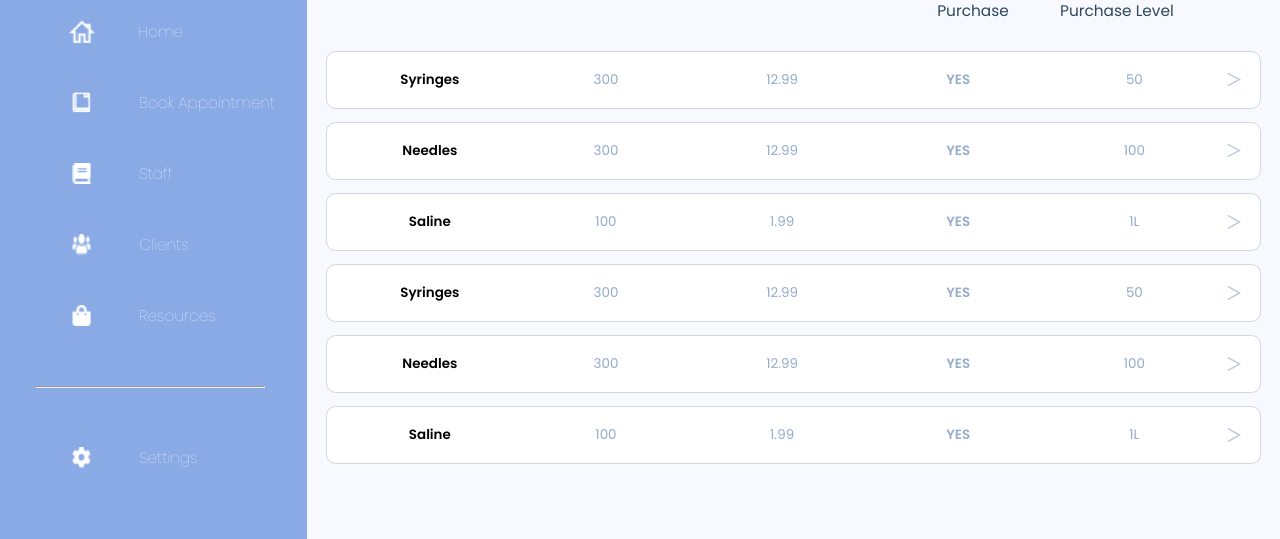
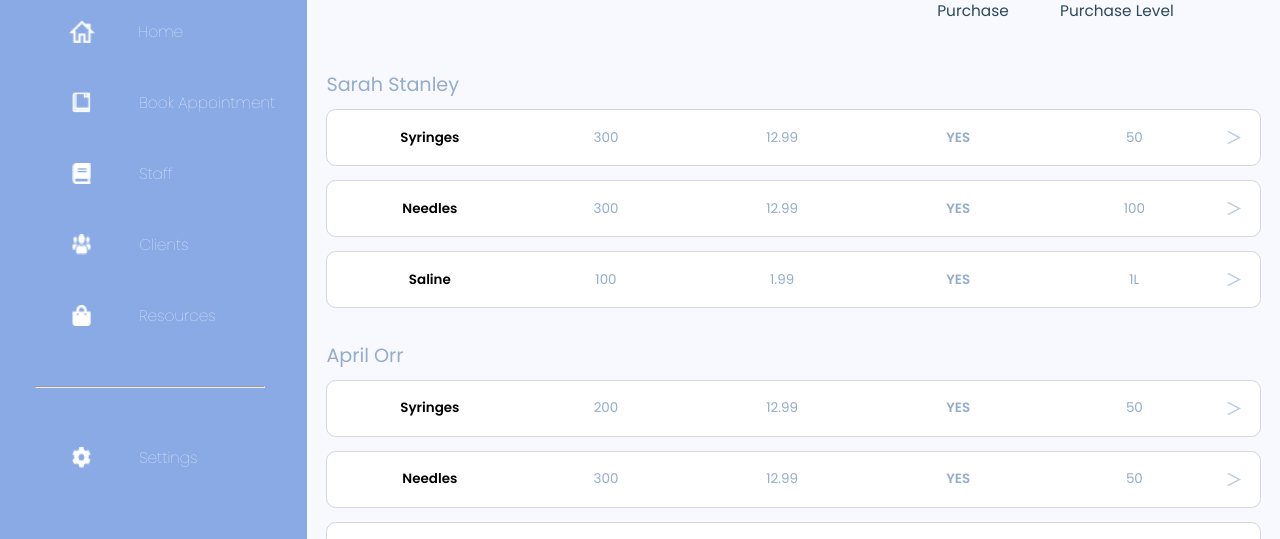
Before and after one commit to nology-tech/verde-client-project, a React (Vite) app: page /resources in a window 1280 px wide. Shown: the part 148-687 px from the top of the page. Built offline with nearby package versions, Linux system fonts and the light colour scheme; no server answers; sample sign-in values are in the browser's storage.

Commit message:
Added staff name to the list

```diff
--- a/src/components/ResourceCardList/ResourceCardList.scss
+++ b/src/components/ResourceCardList/ResourceCardList.scss
@@ -4,7 +4,7 @@
 .resource-card-list {
     margin-left: 1rem;
     margin-right: 1rem;
-    margin-top: 1rem;
+    margin-top: 0.5rem;
 
 
 
--- a/src/data/ResourceCardLists.ts
+++ b/src/data/ResourceCardLists.ts
@@ -1,6 +1,6 @@
 export const ResourceCardList1 = [
   {
-    staffname: "Sarah Stanley",
+    staffName: "Sarah Stanley",
     id: 1,
     resourceName: "Syringes",
     quantityRemaining: 300,
@@ -10,7 +10,7 @@ export const ResourceCardList1 = [
     path: "/healthresource/1"
   },
   {
-    staffname: "Sarah Stanley",
+    staffName: "Sarah Stanley",
     id: 2,
     resourceName: "Needles",
     quantityRemaining: 300,
@@ -20,7 +20,7 @@ export const ResourceCardList1 = [
     path: "/healthresource/2",
   },
   {
-    staffname: "Sarah Stanley",
+    staffName: "Sarah Stanley",
     id: 3,
     resourceName: "Saline",
     quantityRemaining: 100,
@@ -33,9 +33,9 @@ export const ResourceCardList1 = [
 
 
 
-  export const resourceCardList2 = [
+  export const ResourceCardList2 = [
   {
-    staffname: "April Orr",
+    staffName: "April Orr",
     id: 1,
     resourceName: "Syringes",
     quantityRemaining: 200,
@@ -46,7 +46,7 @@ export const ResourceCardList1 = [
   },
 
   {
-    staffname: "April Orr",
+    staffName: "April Orr",
     id: 2,
     resourceName: "Needles",
     quantityRemaining: 300,
@@ -57,7 +57,7 @@ export const ResourceCardList1 = [
   },
 
   {
-    staffname: "April Orr",
+    staffName: "April Orr",
     id: 3,
     resourceName: "Saline",
     quantityRemaining: 100,
--- a/src/pages/Resources/Resources.scss
+++ b/src/pages/Resources/Resources.scss
@@ -5,6 +5,7 @@
 
     width: 100vw;
     height: 100%;
+
     &--light {
         background-color: $clr-secondary-lt;
     }
@@ -23,6 +24,17 @@
         display: none;
     }
 
+    &__staff {
+        display: flex;
+        width: 80%;
+        font-size: 1rem;
+        font-weight: 400;
+        color: #95accb;
+        margin-top: 1rem;
+        margin-left: 1rem;
+        margin-right: 1rem;
+    }
+
 }
 
 
@@ -37,7 +49,7 @@
             grid-template-columns: 1.2fr 1.5fr 1.5fr 1fr 1fr 0.5fr;
             padding: 0rem 1.5rem;
             gap: 1.5rem;
-          margin: 1rem 0rem;
+            margin: 1rem 0rem;
 
 
             &--spheadings {
@@ -57,7 +69,5 @@
 
 @media screen and (min-width: $desktop-breakpoint) {
 
-    .resources {
-
-    }
+    .resources {}
 }
--- a/src/pages/Resources/Resources.tsx
+++ b/src/pages/Resources/Resources.tsx
@@ -2,7 +2,7 @@ import "./Resources.scss";
 import ResourceCardList from "../../components/ResourceCardList/ResourceCardList";
 import Layout from "../../components/Layout/Layout";
 import Footer from "../../components/Footer/Footer";
-import { ResourceCardList1, resourceCardList2 } from "../../data/ResourceCardLists";
+import { ResourceCardList1, ResourceCardList2 } from "../../data/ResourceCardLists";
 import Header from "../../components/Header/Header";
 import NavBar from "../../components/NavBar/NavBar";
 
@@ -34,8 +34,10 @@ const Resources = ({ variant }: ResourcesProps) => {
           Auto-Purchase Level
         </p>
       </div>
+          <h3 className="resources__staff">{ResourceCardList1[0].staffName}</h3>
           <ResourceCardList resources={ResourceCardList1} variant={variant} />
-          <ResourceCardList resources={ResourceCardList1} variant={variant} />
+          <h3 className="resources__staff">{ResourceCardList2[0].staffName}</h3>
+          <ResourceCardList resources={ResourceCardList2} variant={variant} />
         </div>
 
 
```
